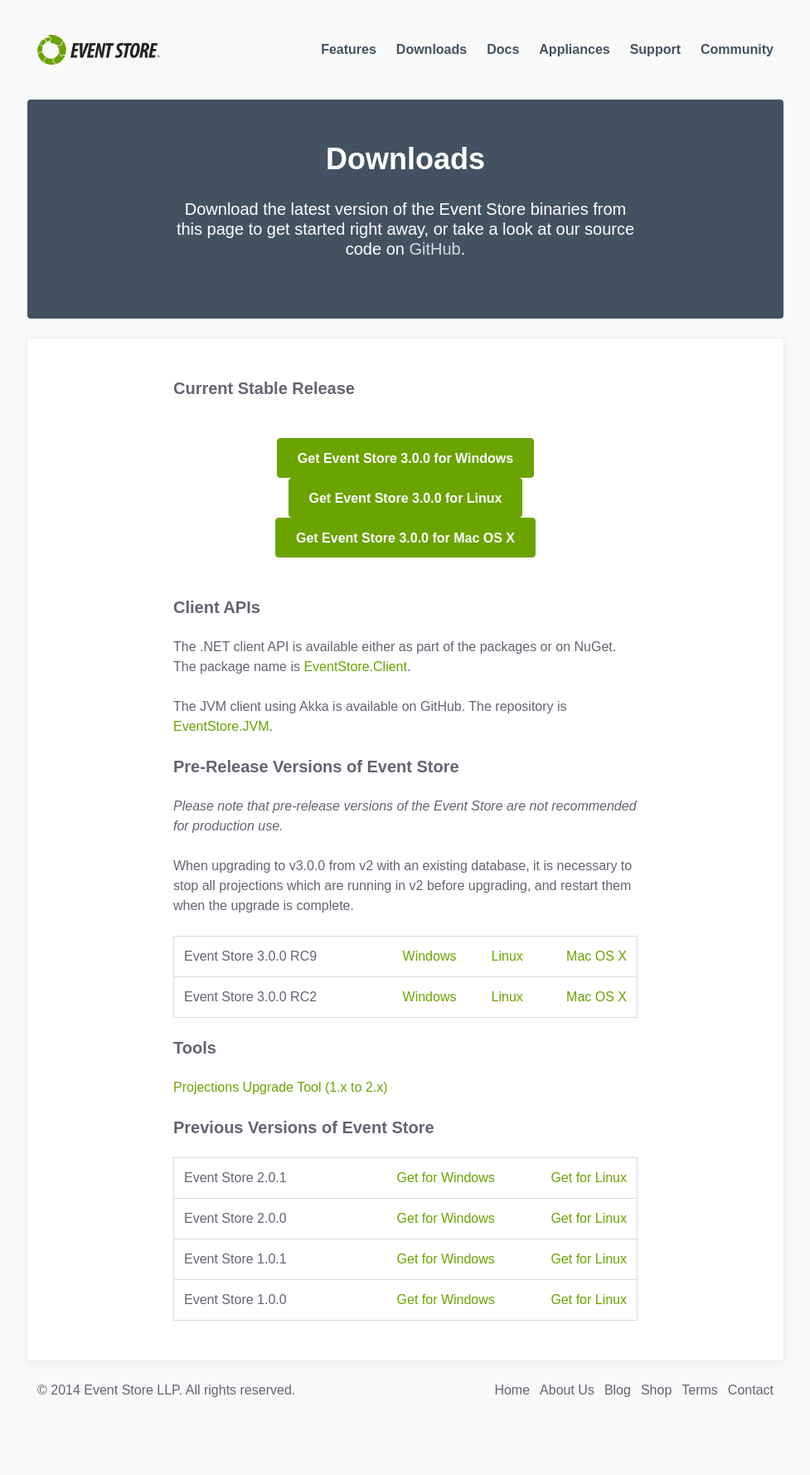
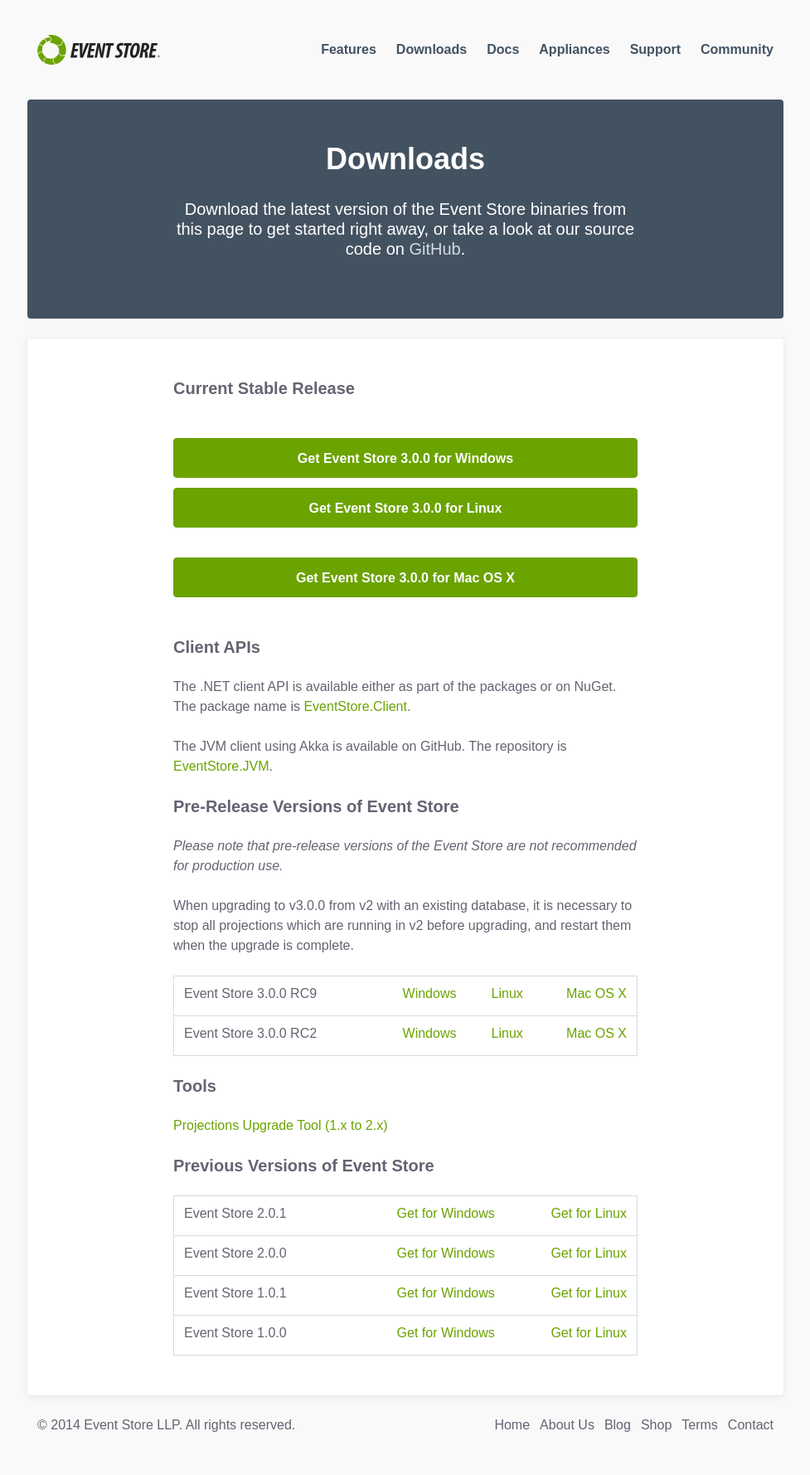
Before and after one commit to sandboxorg/geteventstore.com, a Jekyll site: the page built from downloads/index.html, in a window 1280 px wide. Shown: the whole page at 83% size, without its empty margins (151-1128 px from the left). Built offline with Jekyll 4.4.1, drawn with Linux system fonts in a browser that asks for light colours; Markdown is read by kramdown in place of the engine named in the settings; before the commit the page ends 1736 px from its top, so only the background shows below that.

Commit message:
Fixed button padding

```diff
--- a/downloads/index.html
+++ b/downloads/index.html
@@ -1,6 +1,16 @@
 ---
 title: "Downloads"
 ---
+
+<style>
+	.download-buttons {
+		a {
+			display: block;
+			margin: 0 0 0.75rem;
+			text-align: center;
+		}
+	}
+</style>
 
 {% include header.html %}
 		<div class="page-header page-header--downloads">
@@ -9,7 +19,7 @@ title: "Downloads"
 		</div>
 		<div class="page-main">
 			<h2>Current Stable Release</h2>
-			<p class="call-to-action">
+			<p class="call-to-action download-buttons">
 				<a href="http://download.geteventstore.com/binaries/EventStore-OSS-Win-v3.0.0.zip" class="btn btn--primary">Get Event Store 3.0.0 for Windows</a>
 				<a href="http://download.geteventstore.com/binaries/EventStore-OSS-Linux-v3.0.0.tar.gz" class="btn btn--primary">Get Event Store 3.0.0 for Linux</a>
                 <br />
```
